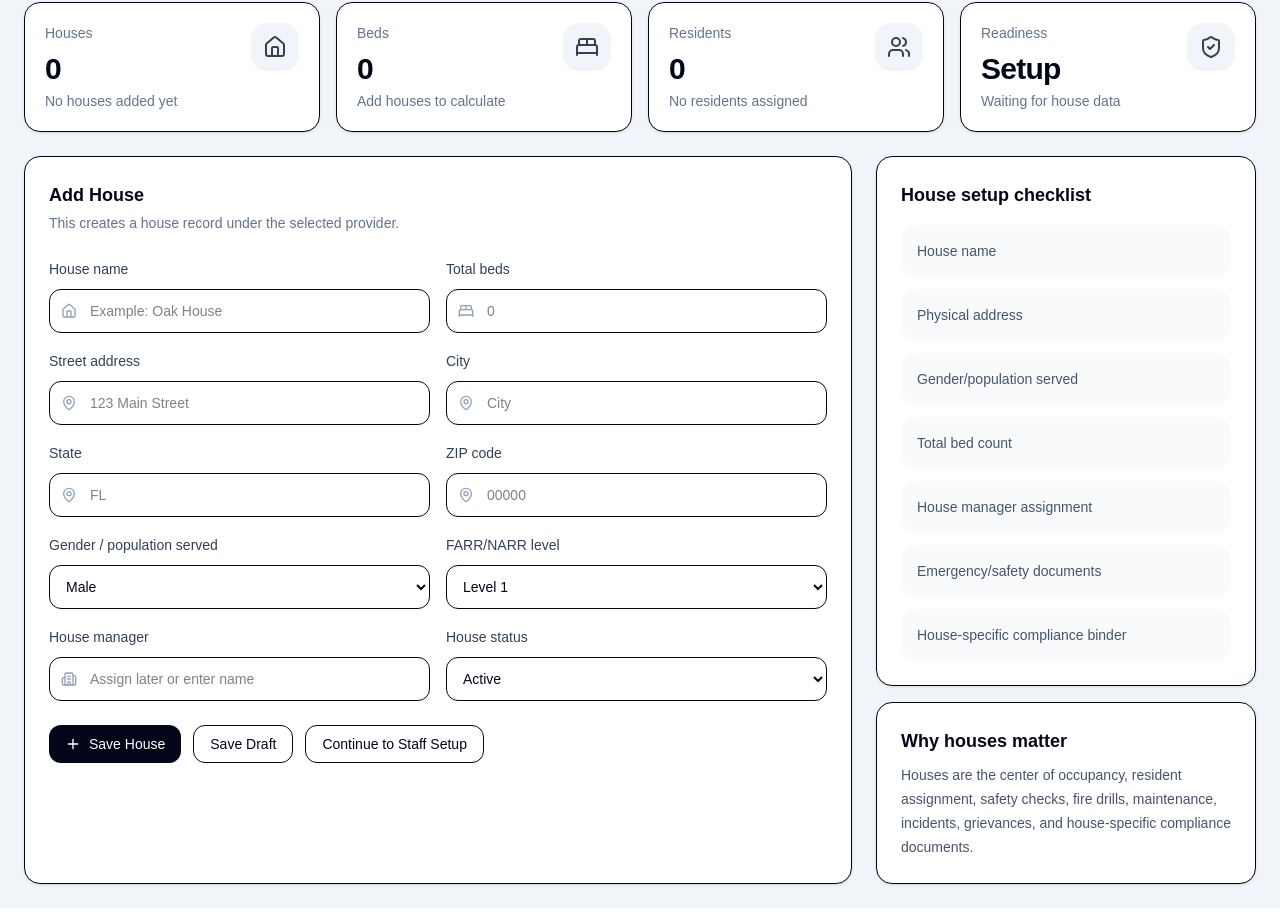
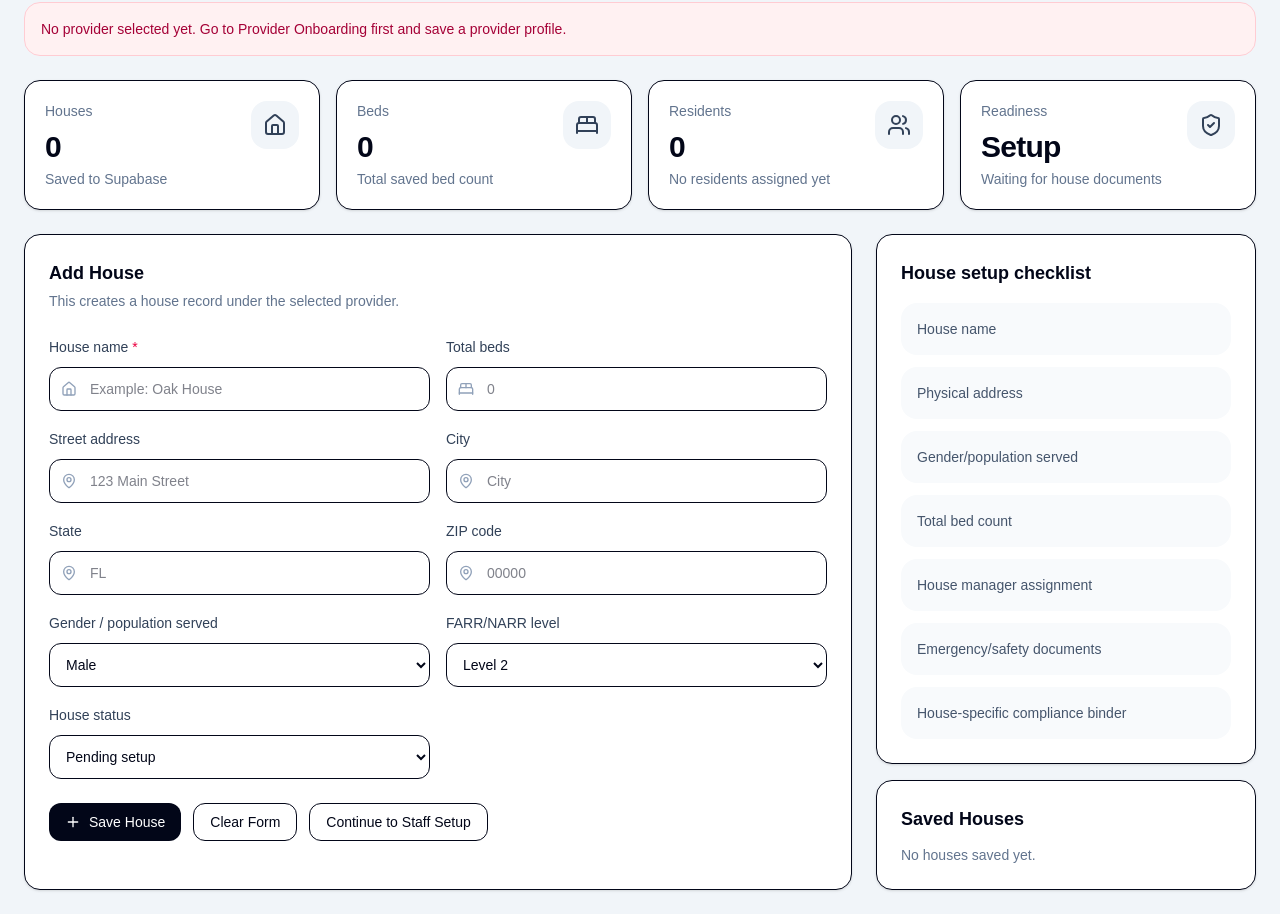
Before and after one commit to RBooth10/halfway-portal, a Next.js app: page /houses in a window 1280 px wide. Shown: the part 478-1392 px from the top of the page. Built offline with nearby package versions, Linux system fonts and the light colour scheme.

Commit message:
Connect house setup to Supabase

```diff
--- a/app/houses/page.tsx
+++ b/app/houses/page.tsx
@@ -1,10 +1,15 @@
+"use client";
+
 import type React from "react";
+import { useEffect, useState } from "react";
 import {
   ArrowLeft,
   BedDouble,
   Building2,
+  CheckCircle2,
   Download,
   Home,
+  Loader2,
   MapPin,
   Plus,
   ShieldCheck,
@@ -12,6 +17,44 @@ import {
 } from "lucide-react";
 import Link from "next/link";
 import PageShell from "@/components/PageShell";
+import { getSupabaseClient } from "@/lib/supabase";
+
+type HouseForm = {
+  name: string;
+  street_address: string;
+  city: string;
+  state: string;
+  zip: string;
+  gender_served: string;
+  farr_level: string;
+  total_beds: string;
+  status: string;
+};
+
+type HouseRow = {
+  id: string;
+  name: string;
+  street_address: string | null;
+  city: string | null;
+  state: string | null;
+  zip: string | null;
+  gender_served: string | null;
+  farr_level: string | null;
+  total_beds: number;
+  status: string;
+};
+
+const initialForm: HouseForm = {
+  name: "",
+  street_address: "",
+  city: "",
+  state: "",
+  zip: "",
+  gender_served: "Male",
+  farr_level: "Level 2",
+  total_beds: "",
+  status: "pending_setup",
+};
 
 const setupItems = [
   "House name",
@@ -54,20 +97,31 @@ function Field({
   label,
   placeholder,
   icon: Icon,
+  value,
+  onChange,
   type = "text",
+  required = false,
 }: {
   label: string;
   placeholder: string;
   icon: React.ComponentType<{ className?: string }>;
+  value: string;
+  onChange: (value: string) => void;
   type?: string;
+  required?: boolean;
 }) {
   return (
     <label className="block">
-      <span className="text-sm font-medium text-slate-700">{label}</span>
+      <span className="text-sm font-medium text-slate-700">
+        {label}
+        {required ? <span className="text-rose-600"> *</span> : null}
+      </span>
       <div className="relative mt-2">
         <Icon className="pointer-events-none absolute left-3 top-1/2 h-4 w-4 -translate-y-1/2 text-slate-400" />
         <input
           type={type}
+          value={value}
+          onChange={(event) => onChange(event.target.value)}
           placeholder={placeholder}
           className="h-11 w-full rounded-xl border bg-white pl-10 pr-3 text-sm outline-none ring-slate-900/10 focus:ring-4"
         />
@@ -77,8 +131,149 @@ function Field({
 }
 
 export default function HousesPage() {
+  const [form, setForm] = useState<HouseForm>(initialForm);
+  const [houses, setHouses] = useState<HouseRow[]>([]);
+  const [providerId, setProviderId] = useState<string | null>(null);
+  const [providerName, setProviderName] = useState("Current Provider");
+  const [saving, setSaving] = useState(false);
+  const [loading, setLoading] = useState(true);
+  const [message, setMessage] = useState("");
+  const [error, setError] = useState("");
+
+  function updateField(field: keyof HouseForm, value: string) {
+    setForm((current) => ({
+      ...current,
+      [field]: value,
+    }));
+  }
+
+  async function loadHouses(activeProviderId: string) {
+    const supabase = getSupabaseClient();
+
+    const providerResult = await supabase
+      .from("providers")
+      .select("legal_name")
+      .eq("id", activeProviderId)
+      .single();
+
+    if (!providerResult.error && providerResult.data?.legal_name) {
+      setProviderName(providerResult.data.legal_name);
+    }
+
+    const { data, error } = await supabase
+      .from("houses")
+      .select("*")
+      .eq("provider_id", activeProviderId)
+      .order("created_at", { ascending: false });
+
+    if (error) {
+      throw error;
+    }
+
+    setHouses((data ?? []) as HouseRow[]);
+  }
+
+  useEffect(() => {
+    async function initialize() {
+      try {
+        const activeProviderId = localStorage.getItem("current_provider_id");
+
+        if (!activeProviderId) {
+          setError("No provider selected yet. Go to Provider Onboarding first and save a provider profile.");
+          return;
+        }
+
+        setProviderId(activeProviderId);
+        await loadHouses(activeProviderId);
+      } catch (err) {
+        const message = err instanceof Error ? err.message : "Could not load houses.";
+        setError(message);
+      } finally {
+        setLoading(false);
+      }
+    }
+
+    initialize();
+  }, []);
+
+  async function saveHouse() {
+    setSaving(true);
+    setMessage("");
+    setError("");
+
+    if (!providerId) {
+      setSaving(false);
+      setError("No provider selected. Save a provider profile first.");
+      return;
+    }
+
+    if (!form.name.trim()) {
+      setSaving(false);
+      setError("House name is required.");
+      return;
+    }
+
+    const totalBeds = Number(form.total_beds || 0);
+
+    if (Number.isNaN(totalBeds) || totalBeds < 0) {
+      setSaving(false);
+      setError("Total beds must be zero or greater.");
+      return;
+    }
+
+    try {
+      const supabase = getSupabaseClient();
+
+      const { data, error } = await supabase
+        .from("houses")
+        .insert({
+          provider_id: providerId,
+          name: form.name.trim(),
+          street_address: form.street_address.trim() || null,
+          city: form.city.trim() || null,
+          state: form.state.trim() || null,
+          zip: form.zip.trim() || null,
+          gender_served: form.gender_served,
+          farr_level: form.farr_level,
+          total_beds: totalBeds,
+          status: form.status,
+        })
+        .select("*")
+        .single();
+
+      if (error) {
+        throw error;
+      }
+
+      setHouses((current) => [data as HouseRow, ...current]);
+      setForm(initialForm);
+      setMessage(`${data.name} was saved successfully.`);
+    } catch (err) {
+      const supabaseError = err as {
+        message?: unknown;
+        details?: unknown;
+        hint?: unknown;
+        code?: unknown;
+      };
+
+      const errorParts = [
+        supabaseError?.message ? `Message: ${String(supabaseError.message)}` : null,
+        supabaseError?.details ? `Details: ${String(supabaseError.details)}` : null,
+        supabaseError?.hint ? `Hint: ${String(supabaseError.hint)}` : null,
+        supabaseError?.code ? `Code: ${String(supabaseError.code)}` : null,
+      ].filter(Boolean);
+
+      setError(errorParts.length ? errorParts.join(" ") : "Something went wrong while saving.");
+    } finally {
+      setSaving(false);
+    }
+  }
+
+  const totalBeds = houses.reduce((sum, house) => sum + Number(house.total_beds || 0), 0);
+
   return (
     <PageShell>
+      <div className="flex flex-wrap gap-3">
         <Link
           href="/"
           className="inline-flex items-center gap-2 rounded-xl border bg-white px-4 py-2 text-sm font-medium shadow-sm hover:bg-slate-50"
@@ -86,6 +281,7 @@ export default function HousesPage() {
           <ArrowLeft className="h-4 w-4" />
           Back to dashboard
         </Link>
+      </div>
 
       <section className="rounded-3xl border bg-white p-6 shadow-sm">
         <div className="flex flex-col gap-6 lg:flex-row lg:items-start lg:justify-between">
@@ -97,9 +293,8 @@ export default function HousesPage() {
               <p className="text-sm font-medium text-slate-500">Provider House Setup</p>
               <h1 className="mt-1 text-3xl font-semibold tracking-tight">Houses</h1>
               <p className="mt-3 max-w-3xl text-sm leading-6 text-slate-600">
-                  Add each recovery residence house for the provider. Bed counts, residents,
-                  documents, safety checks, incidents, grievances, and readiness scores will roll up
-                  from the house level.
+                Add recovery residence houses for <span className="font-medium text-slate-950">{providerName}</span>.
+                Bed counts, residents, documents, safety checks, incidents, grievances, and readiness scores will roll up from the house level.
               </p>
             </div>
           </div>
@@ -111,11 +306,26 @@ export default function HousesPage() {
         </div>
       </section>
 
+      {message && (
+        <div className="rounded-2xl border border-emerald-200 bg-emerald-50 p-4 text-sm text-emerald-800">
+          <div className="flex gap-2">
+            <CheckCircle2 className="h-5 w-5 shrink-0" />
+            <p>{message}</p>
+          </div>
+        </div>
+      )}
+
+      {error && (
+        <div className="rounded-2xl border border-rose-200 bg-rose-50 p-4 text-sm text-rose-800">
+          {error}
+        </div>
+      )}
+
       <section className="grid gap-4 md:grid-cols-2 xl:grid-cols-4">
-          <MetricCard title="Houses" value="0" subtitle="No houses added yet" icon={Home} />
-          <MetricCard title="Beds" value="0" subtitle="Add houses to calculate" icon={BedDouble} />
-          <MetricCard title="Residents" value="0" subtitle="No residents assigned" icon={Users} />
-          <MetricCard title="Readiness" value="Setup" subtitle="Waiting for house data" icon={ShieldCheck} />
+        <MetricCard title="Houses" value={String(houses.length)} subtitle="Saved to Supabase" icon={Home} />
+        <MetricCard title="Beds" value={String(totalBeds)} subtitle="Total saved bed count" icon={BedDouble} />
+        <MetricCard title="Residents" value="0" subtitle="No residents assigned yet" icon={Users} />
+        <MetricCard title="Readiness" value={houses.length ? "In Progress" : "Setup"} subtitle="Waiting for house documents" icon={ShieldCheck} />
       </section>
 
       <section className="grid gap-6 lg:grid-cols-[1fr_380px]">
@@ -126,16 +336,63 @@ export default function HousesPage() {
           </p>
 
           <div className="mt-6 grid gap-4 md:grid-cols-2">
-              <Field label="House name" placeholder="Example: Oak House" icon={Home} />
-              <Field label="Total beds" placeholder="0" icon={BedDouble} type="number" />
-              <Field label="Street address" placeholder="123 Main Street" icon={MapPin} />
-              <Field label="City" placeholder="City" icon={MapPin} />
-              <Field label="State" placeholder="FL" icon={MapPin} />
-              <Field label="ZIP code" placeholder="00000" icon={MapPin} />
+            <Field
+              label="House name"
+              placeholder="Example: Oak House"
+              icon={Home}
+              value={form.name}
+              onChange={(value) => updateField("name", value)}
+              required
+            />
+
+            <Field
+              label="Total beds"
+              placeholder="0"
+              icon={BedDouble}
+              type="number"
+              value={form.total_beds}
+              onChange={(value) => updateField("total_beds", value)}
+            />
+
+            <Field
+              label="Street address"
+              placeholder="123 Main Street"
+              icon={MapPin}
+              value={form.street_address}
+              onChange={(value) => updateField("street_address", value)}
+            />
+
+            <Field
+              label="City"
+              placeholder="City"
+              icon={MapPin}
+              value={form.city}
+              onChange={(value) => updateField("city", value)}
+            />
+
+            <Field
+              label="State"
+              placeholder="FL"
+              icon={MapPin}
+              value={form.state}
+              onChange={(value) => updateField("state", value)}
+            />
+
+            <Field
+              label="ZIP code"
+              placeholder="00000"
+              icon={MapPin}
+              value={form.zip}
+              onChange={(value) => updateField("zip", value)}
+            />
 
             <label className="block">
               <span className="text-sm font-medium text-slate-700">Gender / population served</span>
-                <select className="mt-2 h-11 w-full rounded-xl border bg-white px-3 text-sm outline-none ring-slate-900/10 focus:ring-4">
+              <select
+                value={form.gender_served}
+                onChange={(event) => updateField("gender_served", event.target.value)}
+                className="mt-2 h-11 w-full rounded-xl border bg-white px-3 text-sm outline-none ring-slate-900/10 focus:ring-4"
+              >
                 <option>Male</option>
                 <option>Female</option>
                 <option>All Gender</option>
@@ -145,7 +402,11 @@ export default function HousesPage() {
 
             <label className="block">
               <span className="text-sm font-medium text-slate-700">FARR/NARR level</span>
-                <select className="mt-2 h-11 w-full rounded-xl border bg-white px-3 text-sm outline-none ring-slate-900/10 focus:ring-4">
+              <select
+                value={form.farr_level}
+                onChange={(event) => updateField("farr_level", event.target.value)}
+                className="mt-2 h-11 w-full rounded-xl border bg-white px-3 text-sm outline-none ring-slate-900/10 focus:ring-4"
+              >
                 <option>Level 1</option>
                 <option>Level 2</option>
                 <option>Level 3</option>
@@ -154,14 +415,16 @@ export default function HousesPage() {
               </select>
             </label>
 
-              <Field label="House manager" placeholder="Assign later or enter name" icon={Building2} />
-
             <label className="block">
               <span className="text-sm font-medium text-slate-700">House status</span>
-                <select className="mt-2 h-11 w-full rounded-xl border bg-white px-3 text-sm outline-none ring-slate-900/10 focus:ring-4">
-                  <option>Active</option>
-                  <option>Pending setup</option>
-                  <option>Inactive</option>
+              <select
+                value={form.status}
+                onChange={(event) => updateField("status", event.target.value)}
+                className="mt-2 h-11 w-full rounded-xl border bg-white px-3 text-sm outline-none ring-slate-900/10 focus:ring-4"
+              >
+                <option value="active">Active</option>
+                <option value="pending_setup">Pending setup</option>
+                <option value="inactive">Inactive</option>
               </select>
             </label>
           </div>
@@ -169,16 +432,20 @@ export default function HousesPage() {
           <div className="mt-6 flex flex-wrap gap-3">
             <button
               type="button"
-                className="inline-flex items-center gap-2 rounded-xl bg-slate-950 px-4 py-2 text-sm font-medium text-white hover:bg-slate-800"
+              onClick={saveHouse}
+              disabled={saving || loading}
+              className="inline-flex items-center gap-2 rounded-xl bg-slate-950 px-4 py-2 text-sm font-medium text-white hover:bg-slate-800 disabled:cursor-not-allowed disabled:opacity-60"
             >
-                <Plus className="h-4 w-4" />
-                Save House
+              {saving ? <Loader2 className="h-4 w-4 animate-spin" /> : <Plus className="h-4 w-4" />}
+              {saving ? "Saving..." : "Save House"}
             </button>
+
             <button
               type="button"
+              onClick={() => setForm(initialForm)}
               className="rounded-xl border px-4 py-2 text-sm font-medium hover:bg-slate-50"
             >
-                Save Draft
+              Clear Form
             </button>
 
             <Link
@@ -203,11 +470,26 @@ export default function HousesPage() {
           </div>
 
           <div className="rounded-2xl border bg-white p-6 shadow-sm">
-              <h2 className="text-lg font-semibold">Why houses matter</h2>
-              <p className="mt-2 text-sm leading-6 text-slate-600">
-                Houses are the center of occupancy, resident assignment, safety checks, fire drills,
-                maintenance, incidents, grievances, and house-specific compliance documents.
+            <h2 className="text-lg font-semibold">Saved Houses</h2>
+            {loading ? (
+              <p className="mt-3 text-sm text-slate-500">Loading houses...</p>
+            ) : houses.length === 0 ? (
+              <p className="mt-3 text-sm text-slate-500">No houses saved yet.</p>
+            ) : (
+              <div className="mt-4 space-y-3">
+                {houses.map((house) => (
+                  <div key={house.id} className="rounded-2xl bg-slate-50 p-4">
+                    <p className="font-medium text-slate-950">{house.name}</p>
+                    <p className="mt-1 text-sm text-slate-500">
+                      {house.total_beds} beds • {house.gender_served || "Population not set"}
                     </p>
+                    <p className="mt-1 text-sm text-slate-500">
+                      {[house.city, house.state].filter(Boolean).join(", ") || "Address not complete"}
+                    </p>
+                  </div>
+                ))}
+              </div>
+            )}
           </div>
         </aside>
       </section>
```
Lines whose indentation alone changed are shown as unchanged.
